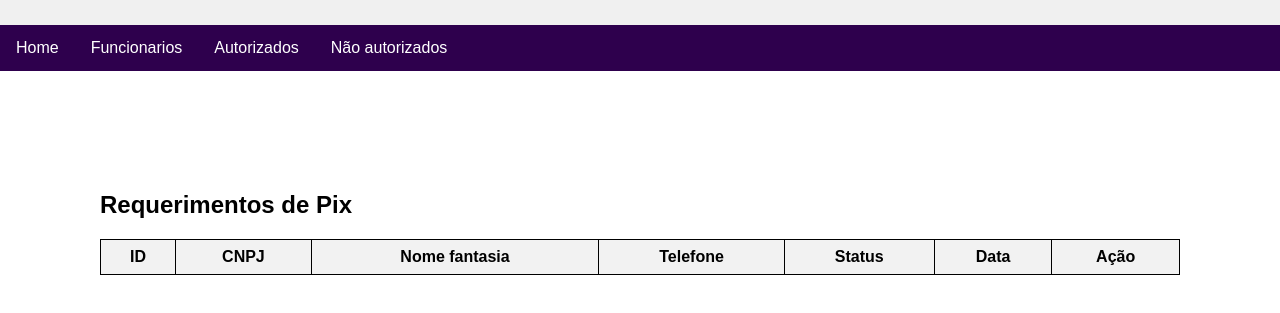
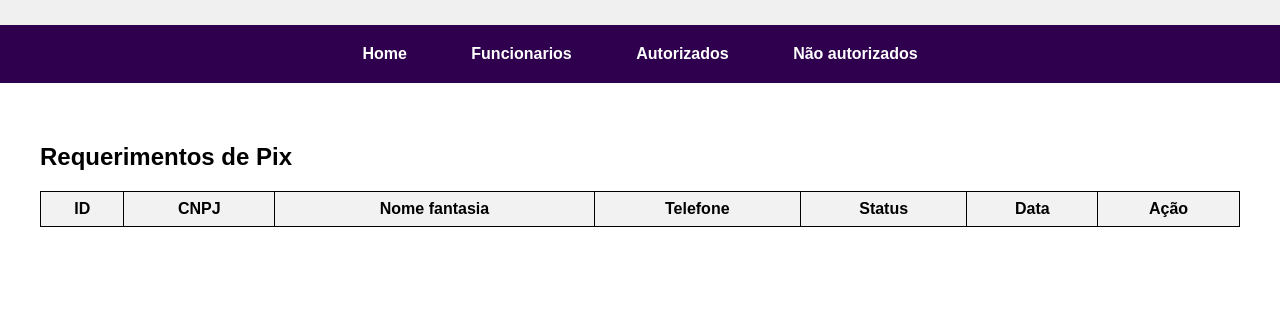
Before and after one commit to gustavoGMM/Projeto.MrOlub, a plain HTML site: page pages/pagAdm/index.html in a window 1280 px wide. Shown: the part 95-408 px from the top of the page. Drawn offline with Linux system fonts and the light colour scheme; no server answers; a web font is replaced by a local one.

Commit message:
melhorias no visual na pag admin

```diff
--- a/pages/Loguin/style.css
+++ b/pages/Loguin/style.css
@@ -116,8 +116,6 @@ width: 350px; /* Ajuste a largura conforme necessário */
     padding: 15px;
     border-radius: 15px; /* Adiciona um raio de borda de 15px para tornar o container mais redondinho */
 }
-
-
 
   /*
     Formulário
@@ -242,9 +240,6 @@ width: 350px; /* Ajuste a largura conforme necessário */
     color: #000000; /* Alterar a cor do texto para preto quando o mouse passar por cima */
   }
 
-
-
-
   /*
    Login
   */
--- a/pages/pagAdm/styles.css
+++ b/pages/pagAdm/styles.css
@@ -22,8 +22,10 @@ body {
 }
 
 .navbar {
-  background-color: #2e004d;
-  overflow: hidden; /* Adiciona overflow hidden para ocultar elementos que não cabem na barra de navegação */
+  background-color: #2e004d; /* Cor de fundo mais sóbria */
+  overflow: hidden;
+  text-align: center;
+  padding: 10px 0; /* Espaçamento interno reduzido */
 }
 
 .navbar ul {
@@ -33,28 +35,39 @@ body {
 }
 
 .navbar li {
-  float: left;
+  display: inline-block;
+  margin-right: 20px; /* Espaçamento entre os itens da barra de navegação */
+}
+
+.navbar li:last-child {
+  margin-right: 0; /* Remove o espaço à direita do último item */
 }
 
 .navbar li a {
   display: block;
-  color: white;
-  text-align: center;
-  padding: 14px 16px;
+  color: #fff; /* Cor do texto */
   text-decoration: none;
+  padding: 10px 20px;
+  font-size: 16px; /* Tamanho da fonte */
+  font-weight: bold; /* Peso da fonte */
 }
 
 .navbar li a:hover {
-  background-color: #4900da;
+  background-color: #4900da; /* Cor de fundo quando hover */
 }
 
+
 .container {
-  padding: 100px; /* Diminui o padding do container */
+  padding: 40px; /* Aumenta o preenchimento interno */
+  margin: 0 auto; /* Centraliza o contêiner horizontalmente */
+  max-width: 1200px; /* Define a largura máxima do contêiner */
 }
 
 .pix-requests {
-  margin-bottom: 20px;
+  margin-bottom: 40px; /* Aumenta o espaçamento inferior */
 }
+
+
 
 table {
   width: 100%;
```
